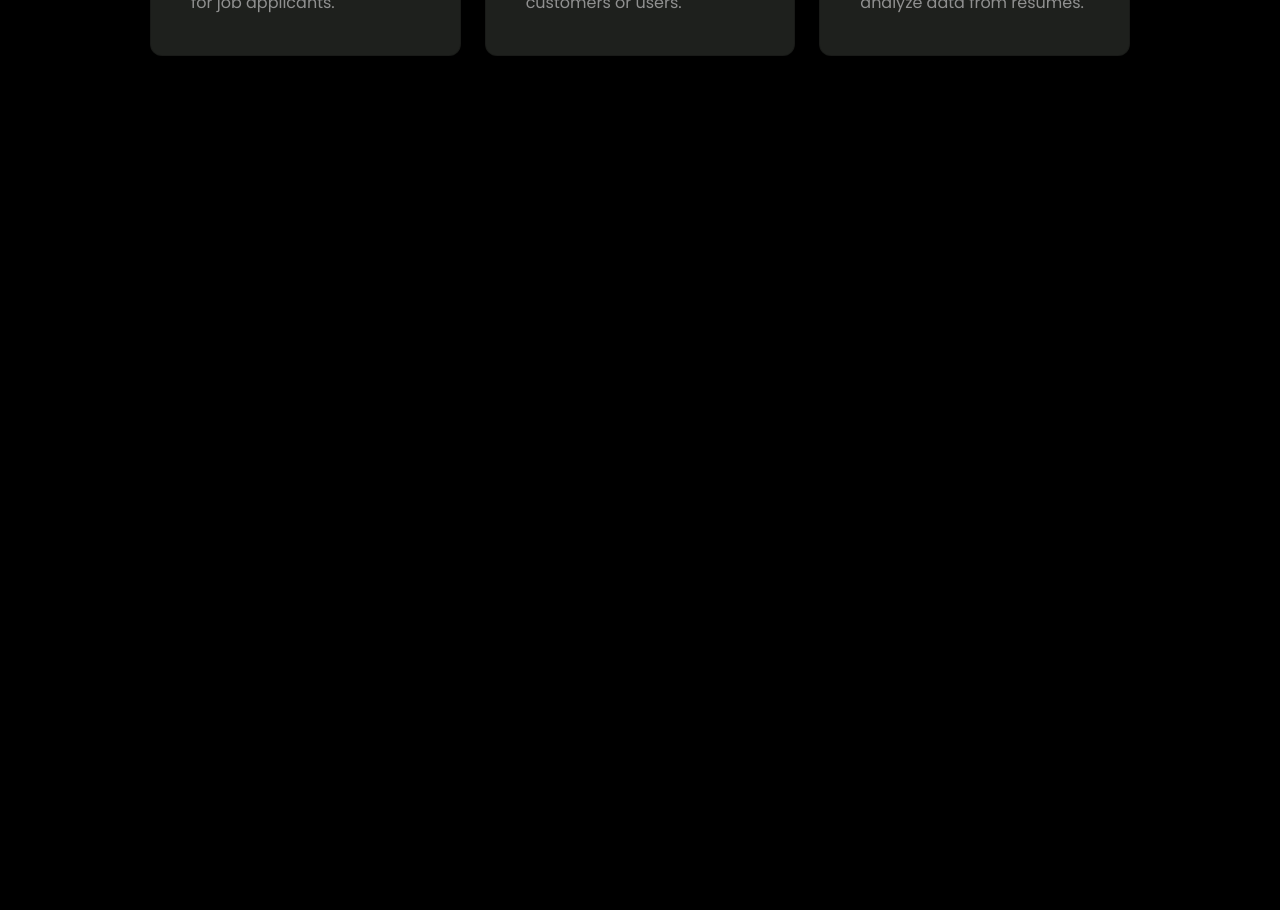
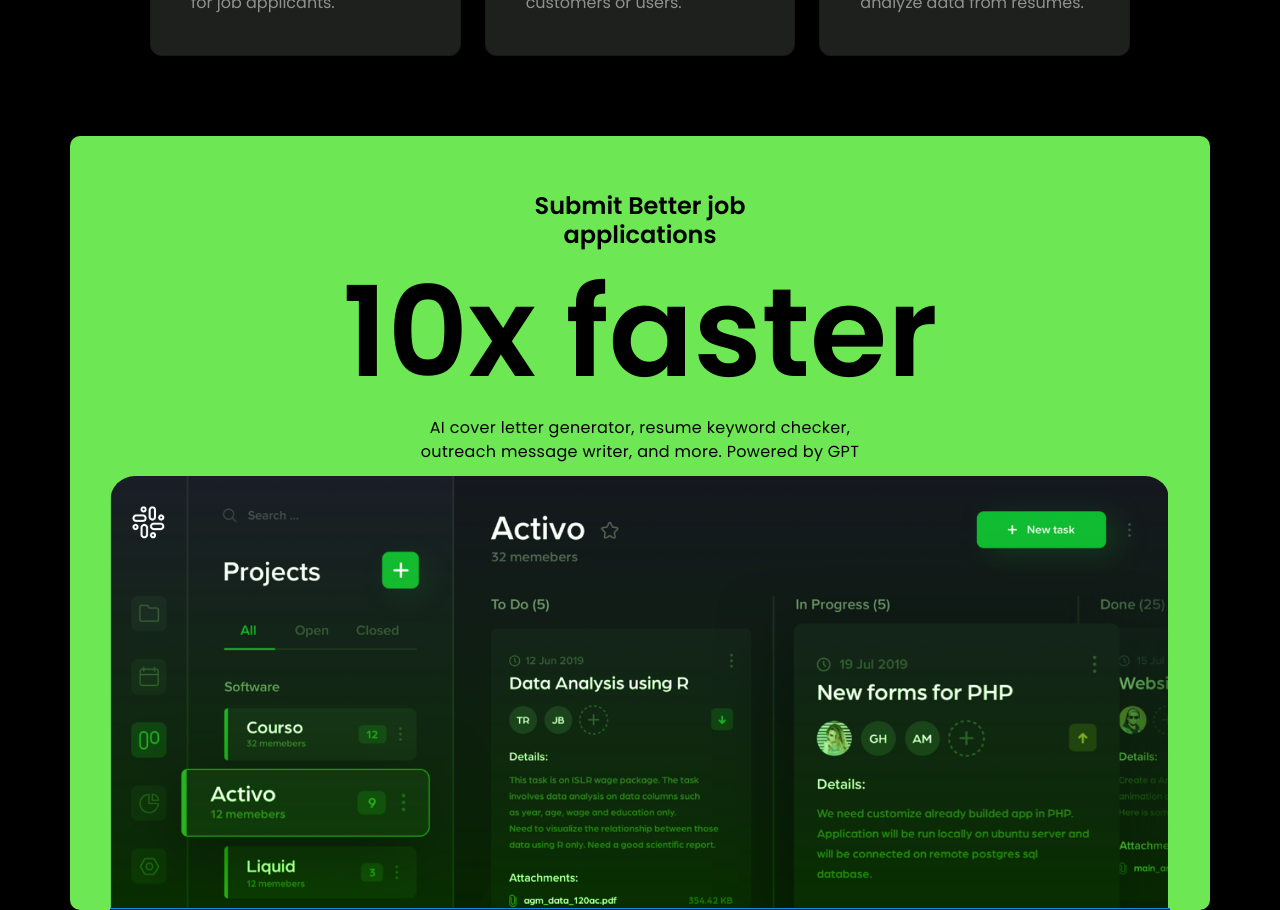
Before and after one commit to code-with-omar/react-job-finder-landing-page, a React (Vite) app: page / in a window 1280 px wide. Shown: the part 940-1850 px from the top of the page. Before the commit the page ends 1076 px from the top, so only its background shows below. Built offline with nearby package versions, Linux system fonts and the light colour scheme.

Commit message:
Complete the submit better jobs section

```diff
--- a/src/App.jsx
+++ b/src/App.jsx
@@ -1,5 +1,6 @@
 import Header from "./components/Header/Header"
 import Hero from "./components/Hero/Hero"
+import SubmitBetterJobs from "./components/SubmitBetterJobs/SubmitBetterJobs"
 
 
 
@@ -10,6 +11,7 @@ function App() {
     <>
       <Header></Header>
       <Hero></Hero>
+      <SubmitBetterJobs></SubmitBetterJobs>
     </>
   )
 }
--- /dev/null
+++ b/src/components/SubmitBetterJobs/SubmitBetterJobs.css
@@ -0,0 +1,30 @@
+.submit-better-jobs-wrap {
+    background: #6DE754;
+    background-blend-mode: color;
+    padding: 0px 40px;
+    border-radius: 10px;
+    text-align: center;
+}
+
+.submit-better-jobs-wrap h2 {
+    font-size: 125px;
+}
+
+.submit-title {
+    padding-top: 56px;
+    font-size: 48px;
+    width: 420px;
+    margin: auto;
+}
+
+.submit-details {
+    width: 474px;
+    margin: auto;
+    line-height: 24px;
+    letter-spacing: 0.32px;
+    margin-bottom: 12px;
+}
+
+.submit-better-jobs-wrap img {
+    border-radius: 25px 25px 0px 0px;
+}
--- /dev/null
+++ b/src/components/SubmitBetterJobs/SubmitBetterJobs.jsx
@@ -0,0 +1,19 @@
+import { Container } from "react-bootstrap";
+import "./SubmitBetterJobs.css"
+import Img from "../../assets/image.png"
+const SubmitBetterJobs = () => {
+    return (
+        <section>
+            <Container className="submit-better-jobs-wrap">
+                <div className="submit-title">
+                    <h4 className="fw-600 dark-00">Submit Better job <br/> applications</h4>
+                </div>
+                <h2 className="fw-600 dark-00">10x faster</h2>
+                <p className="submit-details fw-400 dark-00 fs-16">AI cover letter generator, resume keyword checker, outreach message writer, and more. Powered by GPT</p>
+                <img src={Img} alt="" className="img-fluid" />
+            </Container>
+        </section>
+    );
+};
+
+export default SubmitBetterJobs;
```
Also changed, not shown: src/assets/image.png (added).
